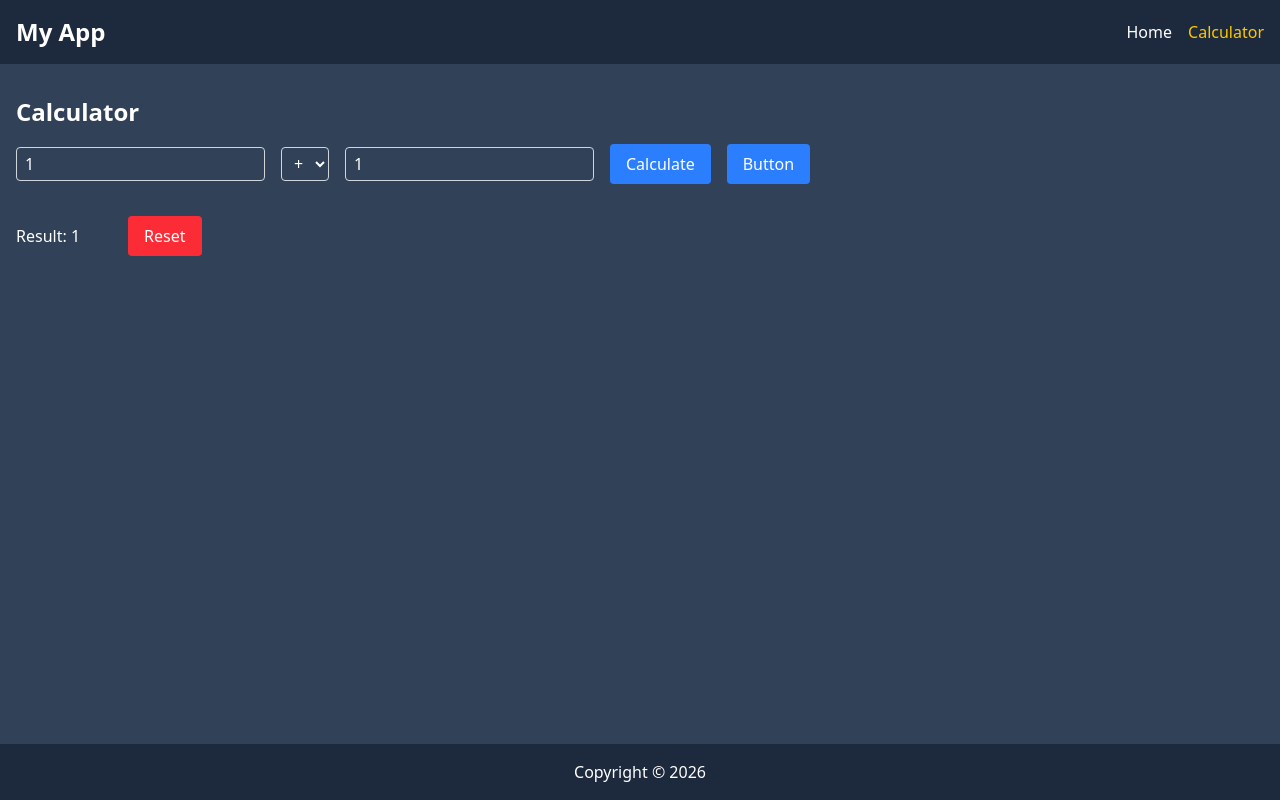
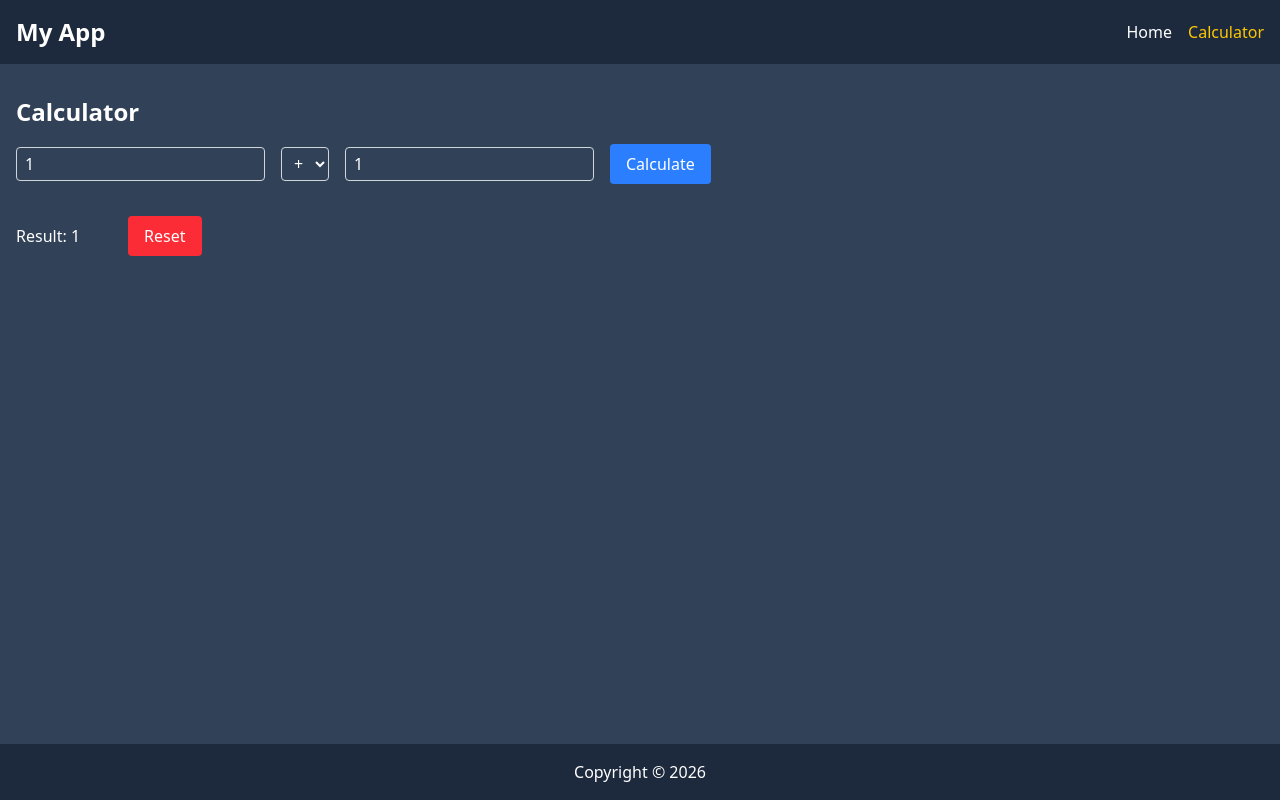
Before and after one commit to seriiserii825/ng-simonov, an Angular app: page /calculator in a window 1280 px wide. Built offline with nearby package versions, Linux system fonts and the light colour scheme.

Commit message:
feat: btn start

```diff
--- a/src/app/pages/calculator-page/calculator-page.html
+++ b/src/app/pages/calculator-page/calculator-page.html
@@ -25,13 +25,12 @@
       name="second"
       id="second"
     />
-    <button class="btn" (click)="calculate()">Calculate</button>
-    <app-btn-shared className="btn--primary" label="Calculate"></app-btn-shared>
+    <app-btn-shared [label]="'Calculate'"></app-btn-shared>
   </div>
   <footer class="flex items-center gap-12 mb-8">
     @if (result !== null) {
       <div class="result">Result: {{ result }}</div>
     }
-    <button class="btn btn--danger" (click)="reset()">Reset</button>
+    <app-btn-shared [className]="'btn--danger'" [label]="'Reset'"></app-btn-shared>
   </footer>
 </div>
--- a/src/app/shared/btn-shared/btn-shared.html
+++ b/src/app/shared/btn-shared/btn-shared.html
@@ -1 +1 @@
-<button [class]="`btn ${className}`">{{ label }}</button>
+<button [class]="`btn ${className()}`">{{ label() }}</button>
--- a/src/app/shared/btn-shared/btn-shared.ts
+++ b/src/app/shared/btn-shared/btn-shared.ts
@@ -1,4 +1,5 @@
-import { Component } from '@angular/core';
+import { Component, input } from '@angular/core';
+import { IBtnClass } from './interfaces/IBtnClass';
 
 @Component({
   selector: 'app-btn-shared',
@@ -6,6 +7,6 @@ import { Component } from '@angular/core';
   templateUrl: './btn-shared.html',
 })
 export class BtnShared {
-  label: string = 'Button';
-  className: 'btn--danger' | null = null;
+  label = input.required<string>();
+  className = input<IBtnClass>();
 }
--- /dev/null
+++ b/src/app/shared/btn-shared/interfaces/IBtnClass.ts
@@ -0,0 +1 @@
+export type IBtnClass = 'btn--danger';
```
